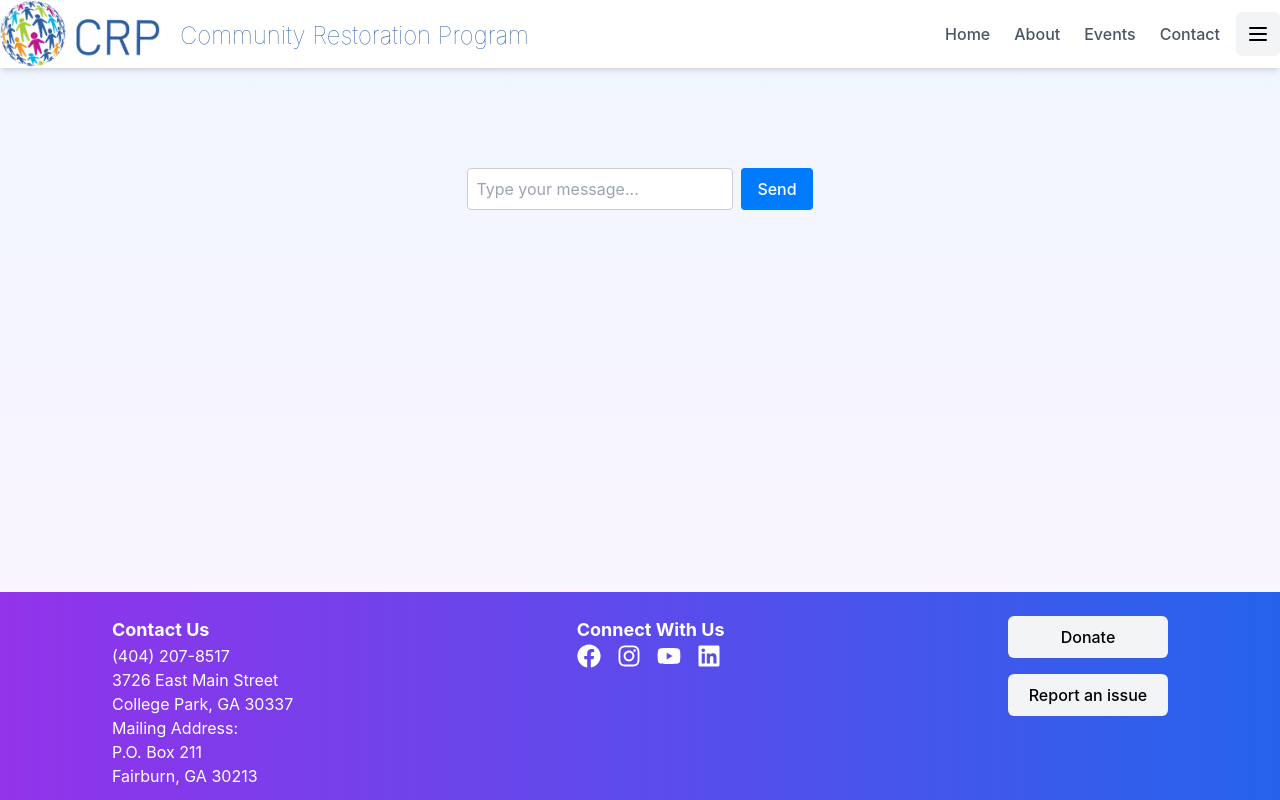
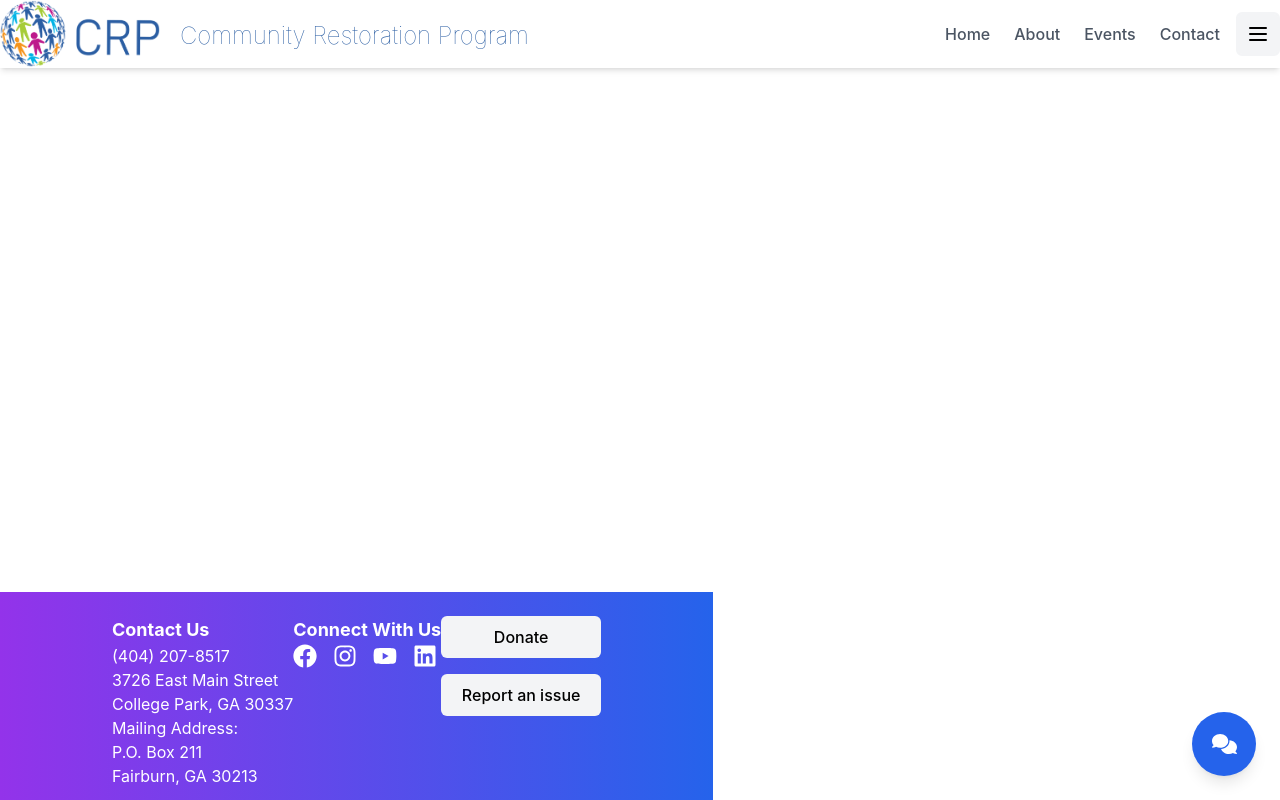
Before and after one commit to megane18/TCRP12, a React (Vite) app in the folder tcrp/: page /chat in a window 1280 px wide. Built offline with nearby package versions, Linux system fonts and the light colour scheme.

Commit message:
working bot

```diff
--- a/tcrp/src/App.css
+++ b/tcrp/src/App.css
@@ -2,13 +2,13 @@
 @tailwind components;
 @tailwind utilities;
 
-#root {
+/* #root {
   width: 100%;
   margin: 0 auto;
   text-align: center;
   display: flex;
   justify-content: center;
-}
+} */
 
 .logo {
   height: 6em;
--- a/tcrp/src/App.jsx
+++ b/tcrp/src/App.jsx
@@ -1,6 +1,9 @@
+// src/App.js
+
+import React, { useRef, useState, useEffect } from "react";
 import { BrowserRouter as Router, Route, Routes } from "react-router-dom";
 import SignUpForm from "./components/SignUpForm";
-import Login from "./components/Login"; // Adjust this import as needed
+import Login from "./components/Login";
 import Header from "./components/Header";
 import Dashboard from "./components/Dashboard";
 import AdminDashboard from "./components/AdminDashboard";
@@ -9,18 +12,35 @@ import SendMassCommunication from "./components/SendMassCommunication";
 import ChatBot from "./components/ChatBot";
 import Footer from "./components/Footer";
 import Home from "./components/Home";
+import EventDetails from "./components/EventDetails";
 import "./App.css";
-import React, { useRef } from "react";
-import EventDetails from "./components/EventDetails";
 
+// Import Font Awesome for Icons
+import { FontAwesomeIcon } from "@fortawesome/react-fontawesome";
+import { faComments } from "@fortawesome/free-solid-svg-icons";
 
 const App = () => {
   const footerRef = useRef(null);
+  const [isChatOpen, setIsChatOpen] = useState(false);
+
+  const toggleChat = () => {
+    setIsChatOpen((prev) => !prev);
+  };
+
+  // Prevent body from scrolling when chat is open
+  useEffect(() => {
+    if (isChatOpen) {
+      document.body.style.overflow = "hidden";
+    } else {
+      document.body.style.overflow = "auto";
+    }
+  }, [isChatOpen]);
+
   return (
     <Router>
       <div className="flex flex-col min-h-screen w-full">
         <Header footerRef={footerRef} />
-        <div className="content flex-grow">
+        <div className="flex-grow">
           <Routes>
             <Route path="/" element={<Home />} />
             <Route path="/signup" element={<SignUpForm />} />
@@ -29,11 +49,22 @@ const App = () => {
             <Route path="/admin" element={<AdminDashboard />} />
             <Route path="/request-form" element={<RequestForm />} />
             <Route path="/events/:id" element={<EventDetails />} />
-            <Route path="/chat" element={<ChatBot />} />
-            <Route path="footer" element={<Footer />} />
+            {/* <Route path="/chat" element={<ChatBot />} /> */}
           </Routes>
         </div>
         <Footer footerRef={footerRef} />
+
+        {/* Floating Chat Button */}
+        <button
+          onClick={toggleChat}
+          className="fixed bottom-6 right-6 w-16 h-16 bg-blue-600 text-white rounded-full shadow-lg flex items-center justify-center hover:bg-blue-700 transition-colors duration-300 z-50"
+          aria-label="Toggle Chat"
+        >
+          <FontAwesomeIcon icon={faComments} size="lg" />
+        </button>
+
+        {/* ChatBot Overlay */}
+        {isChatOpen && <ChatBot onClose={toggleChat} />}
       </div>
     </Router>
   );
--- a/tcrp/src/components/ChatBot.jsx
+++ b/tcrp/src/components/ChatBot.jsx
@@ -1,15 +1,31 @@
-import React, { useState } from "react";
+// src/components/ChatBot.js
+
+import React, { useState, useEffect, useRef } from "react";
+import ReactMarkdown from "react-markdown";
+import remarkGfm from "remark-gfm";
+import rehypeRaw from "rehype-raw";
+import rehypeHighlight from "rehype-highlight";
+import "highlight.js/styles/github.css"; // Import a syntax highlighting theme
 import DotLoader from "react-spinners/DotLoader";
+import { FontAwesomeIcon } from "@fortawesome/react-fontawesome";
+import { faTimes } from "@fortawesome/free-solid-svg-icons";
 
 const override = {
   display: "block",
   margin: "0 auto",
   borderColor: "red",
 };
-const ChatBot = () => {
+
+const ChatBot = ({ onClose }) => {
   const [messages, setMessages] = useState([]);
   const [inputMessage, setInputMessage] = useState("");
   const [loading, setLoading] = useState(false);
+  const messagesEndRef = useRef(null);
+
+  // Scroll to the bottom when new messages are added
+  useEffect(() => {
+    messagesEndRef.current?.scrollIntoView({ behavior: "smooth" });
+  }, [messages, loading]);
 
   const handleSendMessage = async () => {
     if (!inputMessage.trim()) return;
@@ -17,21 +33,30 @@ const ChatBot = () => {
     const userMessage = { sender: "user", text: inputMessage };
     setMessages((prevMessages) => [...prevMessages, userMessage]);
     setLoading(true);
-    // Send the message to FastAPI backend
+
+    try {
       const response = await fetch("http://localhost:8000/chat", {
         method: "POST",
         headers: { "Content-Type": "application/json" },
         body: JSON.stringify({ message: inputMessage }),
       });
 
+      if (!response.ok) {
+        throw new Error("Network response was not ok");
+      }
+
       const data = await response.json();
 
-    // Add the response message to chat
       const botMessage = { sender: "bot", text: data.message };
       setMessages((prevMessages) => [...prevMessages, botMessage]);
-
+    } catch (error) {
+      const errorMessage = { sender: "bot", text: "Sorry, something went wrong." };
+      setMessages((prevMessages) => [...prevMessages, errorMessage]);
+      console.error("Error fetching chat response:", error);
+    } finally {
       setLoading(false);
-    setInputMessage(""); // Clear the input field
+      setInputMessage("");
+    }
   };
 
   const handleInputChange = (e) => {
@@ -45,41 +70,93 @@ const ChatBot = () => {
   };
 
   return (
-    <div className="w-full h-full py-40 justify-center bg-gradient-to-b from-blue-50 to-purple-50 flex">
-      <div className="max-w-7xl flex flex-col gap-2">
-        <div>
+    <div
+      className="fixed bottom-24 right-6 w-96 h-4/6 bg-white rounded-lg shadow-2xl z-50 flex flex-col overflow-scroll"
+      aria-label="ChatBot"
+    >
+      {/* Header */}
+      <div className="flex justify-between items-center p-4 bg-blue-600 text-white">
+        <span className="font-semibold">ChatBot</span>
+        <button onClick={onClose} aria-label="Close Chat">
+          <FontAwesomeIcon icon={faTimes} />
+        </button>
+      </div>
+
+      {/* Chat Content */}
+      <div className="flex flex-col flex-grow">
+        {/* Messages */}
+        <div className="flex-1 overflow-y-auto p-4">
           {messages.map((msg, index) => (
-            <div key={index} className="bg-white rounded-sm mb-1 p-2 shadow-md">
             <div
-                className={`text-black text-start chat-message ${
-                  msg.sender === "user" ? "user-message" : "bot-message"
+              key={index}
+              className={`mb-3 flex ${
+                msg.sender === "user" ? "justify-end" : "justify-start"
               }`}
             >
-                {msg.text}
+              <div
+                className={`max-w-md px-4 py-2 rounded-lg ${
+                  msg.sender === "user"
+                    ? "bg-blue-100 text-blue-800"
+                    : "bg-gray-200 text-gray-800 text-left"
+                }`}
+              >
+                {msg.sender === "bot" ? (
+                  <ReactMarkdown
+                    children={msg.text}
+                    remarkPlugins={[remarkGfm]}
+                    rehypePlugins={[rehypeRaw, rehypeHighlight]}
+                    components={{
+                      // Customize rendering for specific elements if needed
+                      code({ node, inline, className, children, ...props }) {
+                        return !inline ? (
+                          <pre className={className}>
+                            <code {...props}>{children}</code>
+                          </pre>
+                        ) : (
+                          <code className={className} {...props}>
+                            {children}
+                          </code>
+                        );
+                      },
+                    }}
+                  />
+                ) : (
+                  msg.text
+                )}
               </div>
             </div>
           ))}
-        </div>
           {loading && (
+            <div className="flex justify-center mb-3">
               <DotLoader
-            color={"#000"}
+                color="#3B82F6" // Tailwind's blue-500
                 loading={loading}
                 cssOverride={override}
                 size={20}
                 aria-label="Loading Spinner"
                 data-testid="loader"
               />
+            </div>
           )}
-        <div className="input-box">
+          <div ref={messagesEndRef} />
+        </div>
+
+        {/* Input Area */}
+        <div className="flex items-center border-t border-gray-300 p-4">
           <input
             type="text"
             placeholder="Type your message..."
             value={inputMessage}
             onChange={handleInputChange}
             onKeyPress={handleKeyPress}
-            className="chat-input "
+            className="flex-grow p-3 border border-gray-300 rounded-l-lg focus:outline-none focus:ring-2 focus:ring-blue-500"
+            aria-label="Message Input"
           />
-          <button onClick={handleSendMessage} className="send-button">
+          <button
+            onClick={handleSendMessage}
+            className="p-3 bg-blue-600 text-white rounded-r-lg hover:bg-blue-700 transition-colors duration-300 focus:outline-none"
+            aria-label="Send Message"
+          >
             Send
           </button>
         </div>
```
Also changed, not shown: tcrp/package.json (+7 -1 lines), 1 other file (tests, documents, lock files or other folders). Lines whose indentation alone changed are shown as unchanged.
